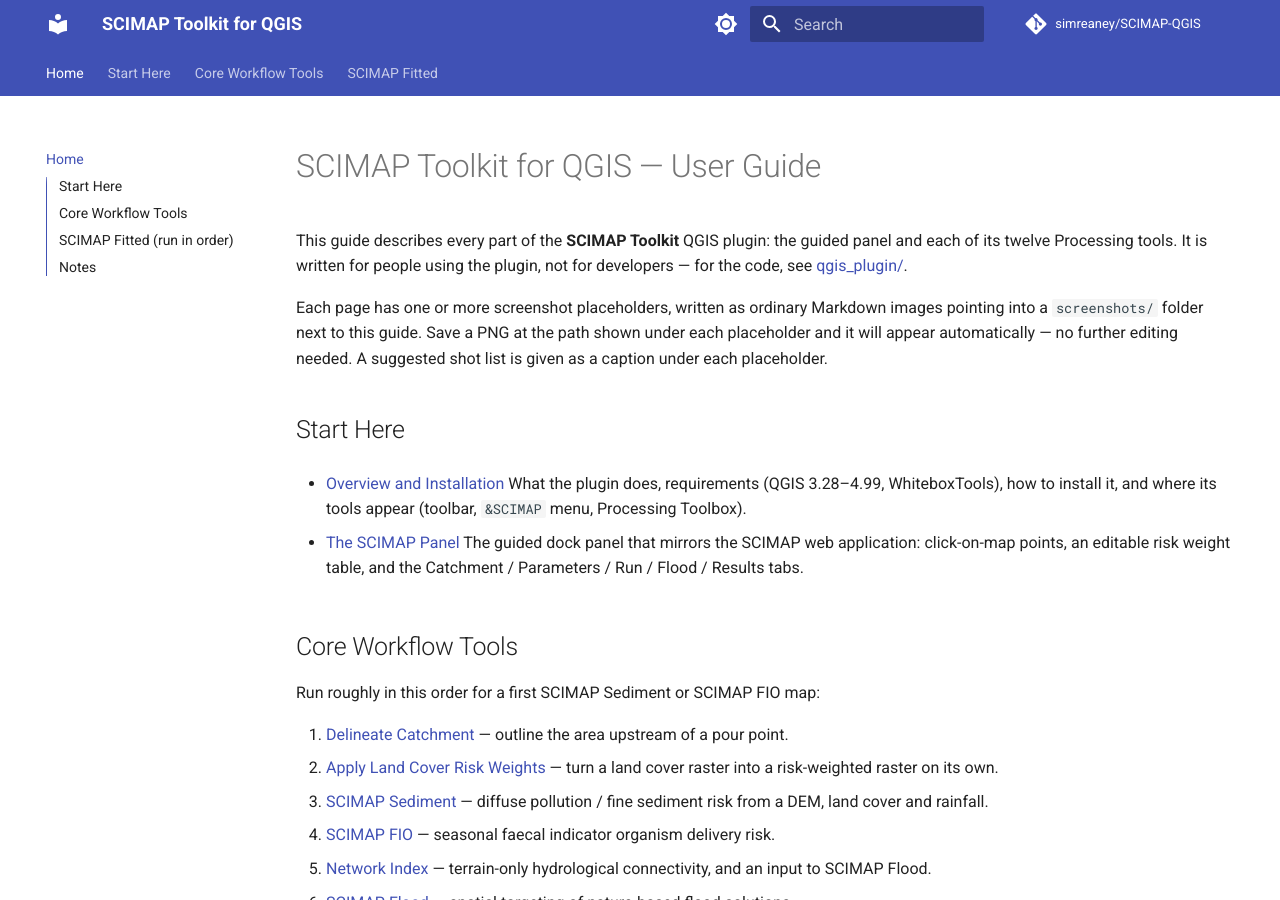
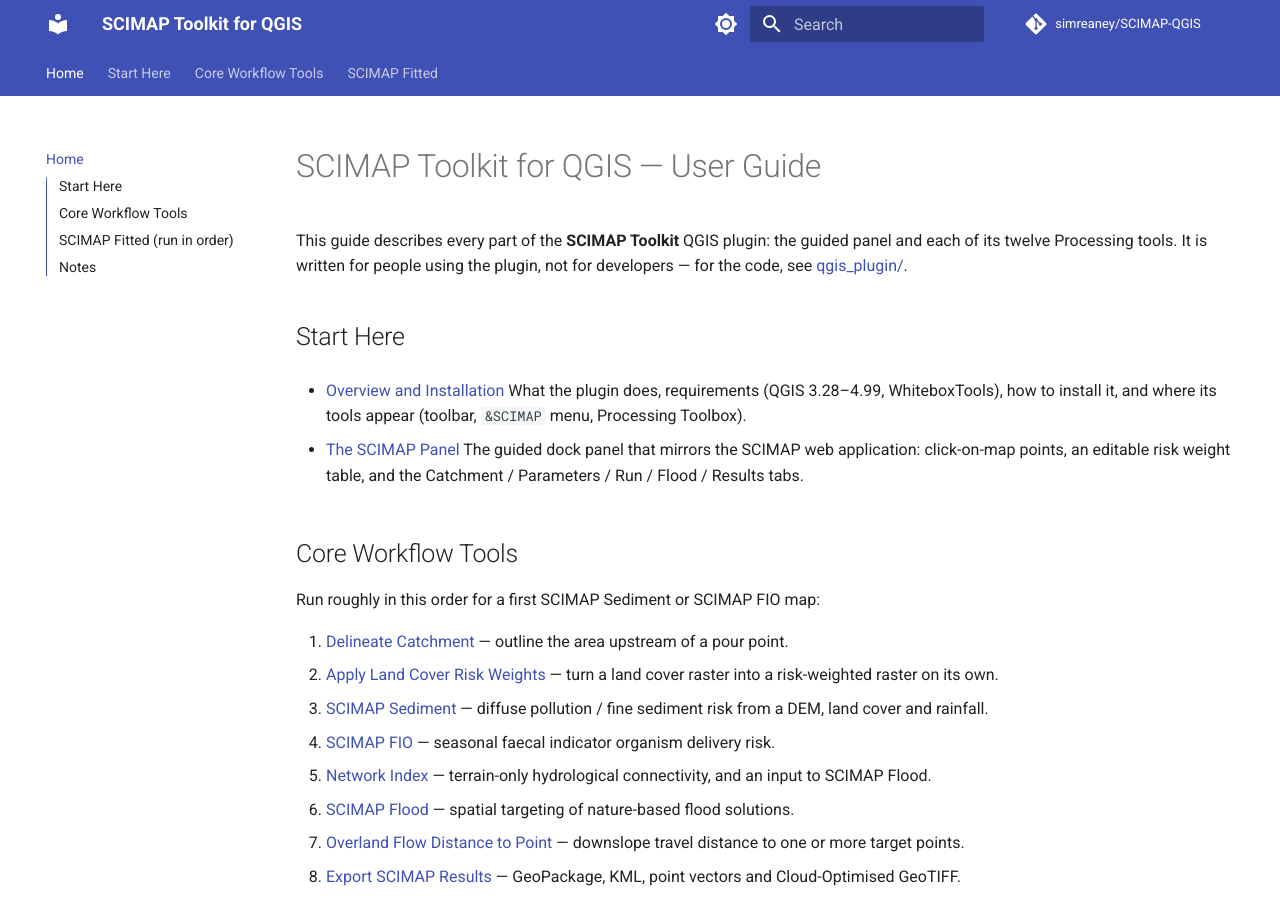
Before and after one commit to simreaney/SCIMAP-QGIS, an MkDocs documentation site: the page built from documents/README.md, in a window 1280 px wide and 900 px high. Built offline with MkDocs 1.6.1 and Material for MkDocs 9.7.7, drawn with Linux system fonts in a browser that asks for light colours; comment, search, counter and statistics services are not loaded.

Commit message:
Update README.md

```diff
--- a/documents/README.md
+++ b/documents/README.md
@@ -3,12 +3,6 @@
 This guide describes every part of the **SCIMAP Toolkit** QGIS plugin: the guided
 panel and each of its twelve Processing tools. It is written for people using the
 plugin, not for developers — for the code, see [qgis_plugin/](../../qgis_plugin/).
-
-Each page has one or more screenshot placeholders, written as ordinary Markdown
-images pointing into a `screenshots/` folder next to this guide. Save a PNG at
-the path shown under each placeholder and it will appear automatically — no
-further editing needed. A suggested shot list is given as a caption under each
-placeholder.
 
 ## Start Here
 
```
